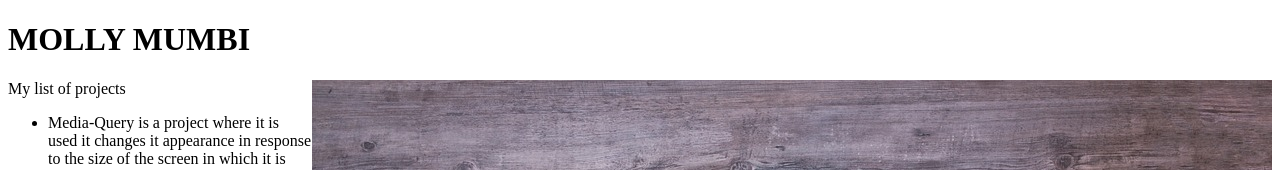
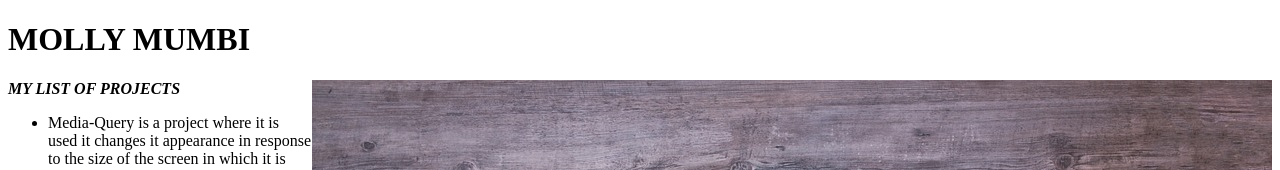
Before and after one commit to Molly-code-dev/IP-Portfolio, a plain HTML site: page index.html in a window 1280 px wide. Shown: the top 170 px of the page. Drawn offline with Linux system fonts and the light colour scheme.

Commit message:
boldening and using font-style italics

```diff
--- a/index.html
+++ b/index.html
@@ -9,7 +9,7 @@
 <body>
     <h1>MOLLY MUMBI</h1>
     <img src="images/laptop-2838921_960_720.jpg" alt="A photo of a laptop">
-    <p>My list of projects</p>
+    <p><strong><em>MY LIST OF PROJECTS</em></strong></p>
     <ul>
         <li>Media-Query is a project where it is used it changes it appearance in response to the size of the screen in which it is being viewed. It used Hyper Text Markup Language.Check it out in <a href="https://github.com/Molly-code-dev/Media-Query">Media Query</a></li>
         <li>Box-Model is a project where it looks like a box that appear in a box form. It uses Hyper Text Markup Language and CSS. Check it out in <a href="https://github.com/Molly-code-dev/Box-Model">Box Model</a>  </li>
```
